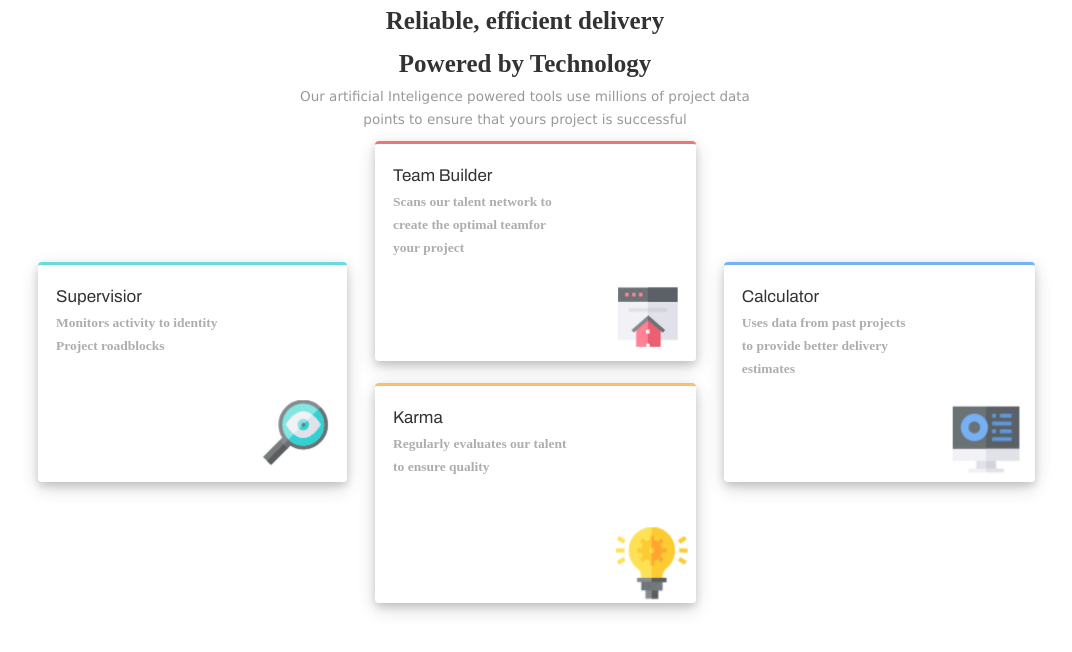
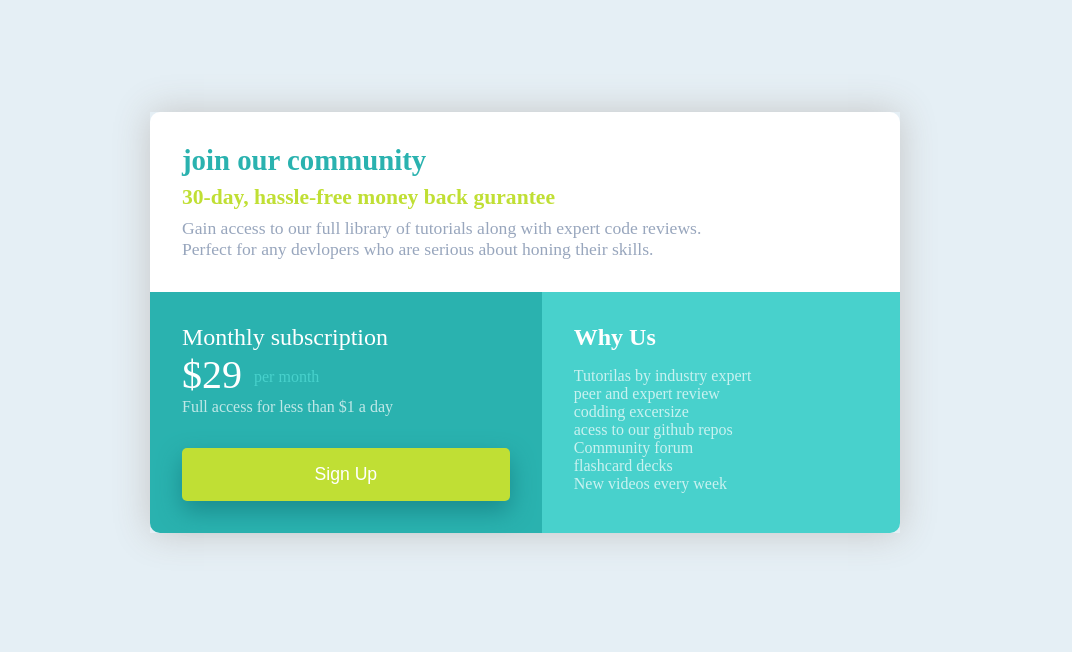
Before and after one commit to K121-LAB/3rd_Repo.github.io, a plain HTML site: page index.html in a window 1280 px wide. Shown: the whole page, without its empty margins (115-1187 px from the left). Drawn offline with Linux system fonts and the light colour scheme; a web font is replaced by a local one.

Commit message:
final project1

```diff
--- a/index.html
+++ b/index.html
@@ -1,37 +1,39 @@
 <!DOCTYPE html>
 <html lang="en">
 <head>
-<title>Technology</title>
+<title>BASIC PRO1</title>
 <meta charset="utf-8">
 <meta name="viewport" content="width=device-width, initial-scale=1">
-<link rel="stylesheet" href="styles1.css">
+<link rel="stylesheet" href="styles2.css">
 <link href='https://fonts.googleapis.com/css?family=Antic' rel='stylesheet'>
-<link href='https://fonts.googleapis.com/css?family=Archivo' rel='stylesheet'>
-<link href='https://fonts.googleapis.com/css?family=Biryani' rel='stylesheet'>
 </head>
 <body>
-<h1 class="heading"> Reliable, efficient delivery </br>
-<div class="heading1"><b>Powered by Technology</b></div>
-</h1>
-<p class="comment">Our artificial Inteligence powered tools use millions of project data <br>
-points to ensure that yours project is successful</p>
-</h1>
-<div class="grid-container">
-		<div class="item1">Supervisior
-				<p class="work">Monitors activity to identity<br>Project roadblocks</p>
-		</div>
-		<div class="item2">Team Builder
-				<p class="work">Scans our talent network to<br> create the optimal teamfor
-				<br>your project</p>
-		</div>
-		<div class="item3">Karma
-				<p class="work">Regularly evaluates our talent <br> to ensure quality</p>
-		</div>
-		<div class="item4">Calculator
-				<p class="work">Uses data from past projects <br>to provide better delivery
-				<br>estimates</p>
-		</div>
-</div>
-
+	<div class="grid-container">
+	<div class="heading">
+		<h1>join our community</h1>
+		<h2>30-day, hassle-free money back gurantee</h2>
+		<p> Gain access to our full library of tutorials along with expert code reviews.<br>
+		Perfect for any devlopers who are serious about honing their skills.</p>
+	</div>
+	<div class="subsciption">
+		<h2 class="packs">Monthly subscription</h2>
+		<p><span class="price">$29</span>
+		<sup><span class="month"> per month</span></sup></p>
+		<p class="days">Full access for less than $1 a day</p>
+		<button type="button">Sign Up</button>
+	</div>
+	<div class="details">
+		<h2>Why Us</h2>
+		<ul>
+		<li>Tutorilas by industry expert</li>
+		<li>peer and expert review</li>
+		<li>codding excersize</li>
+		<li>acess to our github repos</li>
+		<li>Community forum</li>
+		<li>flashcard decks</li>
+		<li>New videos every week</li>
+		</ul>
+	</div>
+	</div>
 </body>
 </html>
--- /dev/null
+++ b/styles2.css
@@ -0,0 +1,110 @@
+*{margin:0;
+  padding:0;
+  box-sizing: border-box;
+  height:1.5;
+ }
+body{
+font-family: 'Antic';
+ background-color: hsl(204, 43%, 93%);
+}
+
+.grid-container{
+display:grid;
+grid-templete-columns: 50% 50%;
+grid-template-areas: "header header""subsciption details";
+ max-width: 750px;
+margin:auto;
+margin-top:7rem;
+margin-bottom:2rem;
+border-box:10px;
+box-shadow: 0px 0px 35px #C5C5C5;
+}
+.heading {
+  grid-area: header;
+  background-color: #fff;
+  border-radius: 10px 10px 0px 0px;
+  padding: 2rem;
+  font-size: 0.9rem;
+}
+.heading h1 {
+  color: hsl(179, 62%, 43%);
+  padding-bottom: 0.5rem;
+}
+.heading h2 {
+  color: hsl(71, 73%, 54%);
+  padding-bottom: 0.5rem;
+}
+
+.heading p {
+  color: hsl(218, 22%, 67%);
+  font-size: 1.1rem;
+}
+.subsciption {
+  grid-area: subsciption;
+  background-color: hsl(179, 62%, 43%);
+  color: white;
+  border-bottom-left-radius: 10px;
+  padding: 2rem;
+}
+.subsciption p span.price {
+  font-size: 2.5rem;
+}
+.subsciption p span.month {
+  font-size: 1rem;
+  color: #48D1CC;
+  padding-left: 0.5rem;
+}
+.subsciption p.days {
+  color: rgba(255, 255, 255, 0.705);
+}
+.subsciption h2, .Info h2 {
+  font-weight: 400;
+}
+button {
+  background-color: hsl(71, 73%, 54%);
+  border: 15px;
+  color: white;
+  padding: 1rem;
+  width: 100%;
+  border-radius: 5px;
+  margin-top: 2rem;
+  font-size: 1.1rem;
+  box-shadow: 0px 10px 25px #1A8B8D;
+}
+button:hover {
+  cursor: pointer;
+}
+
+button:active {
+  background-color: #9DD130;
+}
+.details {
+  grid-area: details;
+  background-color: #48D1CC;
+  font-weight: 200;
+  color: white;
+  border-bottom-right-radius: 10px;
+  padding: 2rem;
+}
+
+ul {
+  list-style-type: none;
+  color: rgba(255, 255, 255, 0.705);
+  padding-top: 1rem;
+}
+
+@media screen and (max-width:750px) {
+  .grid-container {
+    grid-template-columns: auto;
+    grid-template-areas: "header""subsciption""details";
+    margin: 2rem 2rem 2rem;
+  }
+
+  .subsciption {
+    border-radius: 0;
+  }
+
+  .details {
+    border-radius: 0 0px 10px 10px;
+  }
+}
```
